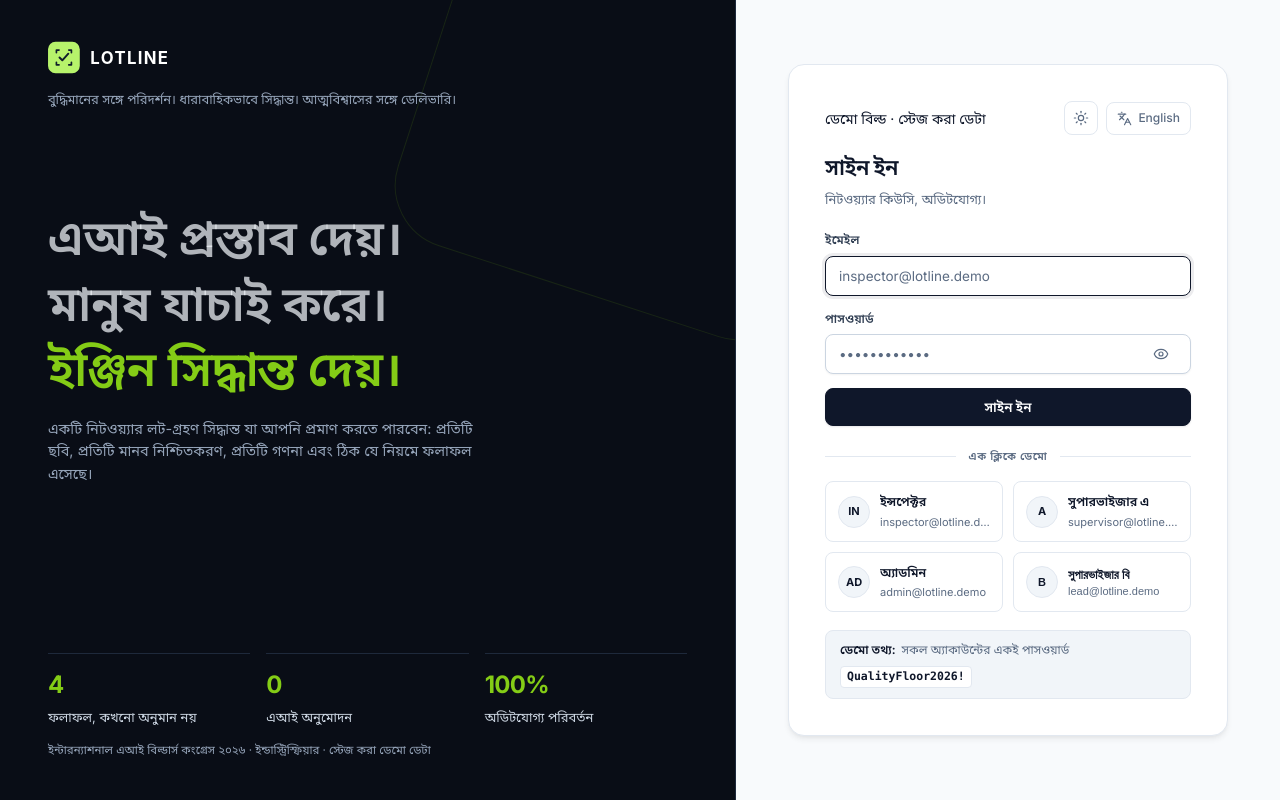
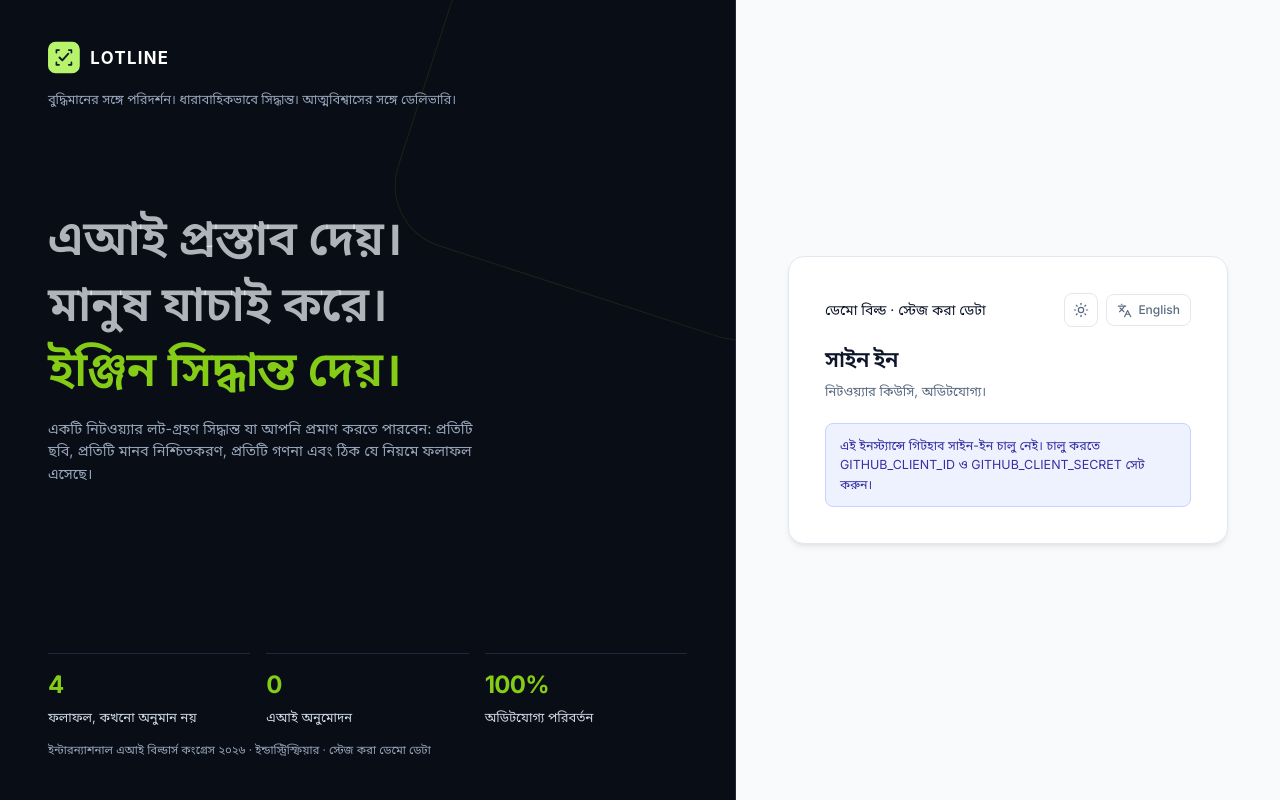
Before and after one commit to hridewelx/ai-builders-congress, a FastAPI app: page /login in a window 1280 px wide. Run offline with FastAPI, Linux system fonts and the light colour scheme; data comes from the database, SQL or seed files in the repository; data that the repository does not hold is empty; parts of the project's set-up code (start-up, migrations or seed data) failed here and were passed over.

Commit message:
Make the login GitHub-only: no password form, no demo-account picker

```diff
--- a/static/css/login.css
+++ b/static/css/login.css
@@ -108,7 +108,6 @@
   background: var(--bg);
   min-width: 0;
 }
-.login form { width: 100%; }
 .login .auth-card {
   width: 100%;
   max-width: 440px;
@@ -130,124 +129,44 @@
   margin-bottom: 22px;
 }
 
-.login .divider {
+.login .signin {
   display: flex;
   align-items: center;
-  gap: 12px;
-  margin: 22px 0 16px;
-  color: var(--muted);
+  justify-content: center;
+  gap: 9px;
+  width: 100%;
+  min-height: 46px;
+  padding: 0 16px;
+  border: 1px solid var(--line-strong);
+  border-radius: var(--radius-sm);
+  background: var(--surface-subtle);
+  color: var(--text);
+  font-family: inherit;
+  font-size: 14px;
+  font-weight: 600;
+  text-decoration: none;
+  box-shadow: var(--shadow-sm);
+  transition: background 0.15s ease, border-color 0.15s ease, transform 0.15s ease;
 }
-.login .divider span {
-  flex: 1;
-  height: 1px;
-  background: var(--line);
-}
-.login .divider b {
-  font-size: 11px;
-  text-transform: uppercase;
-  letter-spacing: 0.06em;
-  font-weight: 600;
-  color: var(--muted);
-}
-
-.login .demo-grid {
-  display: grid;
-  grid-template-columns: repeat(2, minmax(0, 1fr));
-  grid-auto-rows: 1fr;
-  gap: 10px;
-  align-items: stretch;
-}
-.login .demo-grid form {
-  display: flex;
-  margin: 0;
-  width: 100%;
-  height: 100%;
-}
-.login .demo-role {
-  display: flex;
-  align-items: center;
-  gap: 10px;
-  width: 100%;
-  height: 100%;
-  box-sizing: border-box;
-  border: 1px solid var(--line);
-  border-radius: var(--radius-sm);
+.login .signin:hover {
   background: var(--surface);
-  padding: 10px 12px;
-  cursor: pointer;
-  color: var(--text);
-  min-height: 54px;
-  transition: all 0.15s ease;
-  text-decoration: none;
-}
-.login .demo-role:hover {
-  border-color: var(--ink-strong);
-  background: var(--surface-subtle);
+  border-color: var(--ink-soft);
   transform: translateY(-1px);
 }
-.login .demo-role .demo-initial {
-  width: 32px;
-  height: 32px;
-  border-radius: 50%;
-  display: grid;
-  place-items: center;
-  background: var(--surface-subtle);
-  border: 1px solid var(--line);
-  font-size: 11px;
-  font-weight: 700;
-  color: var(--ink-strong);
-  flex-shrink: 0;
+.login .signin:active { transform: translateY(0); }
+.login .signin:focus-visible {
+  outline: none;
+  box-shadow: var(--focus);
 }
-.login .demo-role .demo-info {
-  min-width: 0;
-  flex: 1;
-  display: flex;
-  flex-direction: column;
-  text-align: left;
+.login .signin svg { flex: 0 0 auto; }
+
+.login .auth-note {
+  margin: 0;
+  padding: 12px 14px;
+  border: 1px solid var(--blue-line);
+  border-radius: var(--radius-sm);
+  background: var(--blue-bg);
+  color: var(--blue-ink);
+  font-size: 12.5px;
+  line-height: 1.55;
 }
-.login .demo-role .demo-name {
-  display: block;
-  font-size: 12.5px;
-  font-weight: 650;
-  color: var(--text);
-  white-space: nowrap;
-  overflow: hidden;
-  text-overflow: ellipsis;
-}
-.login .demo-role .demo-email {
-  display: block;
-  font-size: 11px;
-  color: var(--muted);
-  white-space: nowrap;
-  overflow: hidden;
-  text-overflow: ellipsis;
-  margin-top: 2px;
-}
-
-.login .demo-box {
-  margin-top: 18px;
-  padding: 10px 14px;
-  border: 1px solid var(--line);
-  border-radius: var(--radius-sm);
-  background: var(--surface-subtle);
-  font-size: 12px;
-  color: var(--muted);
-  display: flex;
-  align-items: center;
-  gap: 6px;
-  flex-wrap: wrap;
-}
-.login .demo-box-lbl {
-  font-weight: 600;
-  color: var(--text);
-}
-.login .demo-box code {
-  font-family: var(--mono);
-  font-size: 11.5px;
-  font-weight: 600;
-  padding: 1px 6px;
-  background: var(--surface);
-  border: 1px solid var(--line);
-  border-radius: 4px;
-  color: var(--text);
-}
--- a/static/css/responsive.css
+++ b/static/css/responsive.css
@@ -9,12 +9,13 @@
   .cols-4 { grid-template-columns: repeat(2, minmax(0, 1fr)); }
   .content { padding: 20px 24px 48px; }
   .topbar { padding: 10px 24px; }
-  .login { grid-template-columns: 1fr; min-height: 100vh; }
-  .login .left { padding: 32px 24px; min-height: auto; border-right: none; border-bottom: 1px solid #1e293b; }
+  /* Stacked, the sign-in card has to come first: it is the only way in. */
+  .login { display: flex; flex-direction: column; min-height: 100vh; }
+  .login .auth { order: -1; padding: 48px 20px 28px; }
+  .login .left { padding: 8px 24px 40px; min-height: auto; border-right: none; border-top: 1px solid #1e293b; }
   .login .hero-main { margin: 18px 0; padding: 0; }
-  .login h1 { font-size: clamp(28px, 5vw, 38px); }
-  .login .auth { padding: 32px 20px 48px; }
-  .login .auth-card { max-width: 420px; width: 100%; margin: 0 auto; padding: 28px 24px; }
+  .login h1 { font-size: clamp(26px, 5vw, 38px); }
+  .login .auth-card { max-width: 440px; width: 100%; margin: 0 auto; padding: 26px 22px; }
 }
 @media (max-width: 900px) {
   :root { --topbar-h: 60px; }
@@ -90,7 +91,6 @@
   .filter-pills .pill-btn { flex: 1; text-align: center; }
   .topbar { padding: 8px 12px; }
   .content { padding: 12px 12px 40px; }
-  .login .demo-grid { grid-template-columns: 1fr; }
   .login .proof { grid-template-columns: repeat(3, 1fr); gap: 8px; }
   .login .proof b { font-size: 18px; }
   .login .proof span { font-size: 11px; }
--- a/templates/login.html
+++ b/templates/login.html
@@ -59,75 +59,17 @@
       {% endif %}
 
       {% if github_oauth %}
-      <a class="btn ghost lg" href="/api/auth/github" style="width:100%;margin-bottom:14px">
-        <svg width="16" height="16" viewBox="0 0 16 16" aria-hidden="true" fill="currentColor" style="margin-right:8px">
+      <a class="signin" href="/api/auth/github">
+        <svg width="17" height="17" viewBox="0 0 16 16" aria-hidden="true" fill="currentColor">
           <path d="M8 0C3.58 0 0 3.58 0 8c0 3.54 2.29 6.53 5.47 7.59.4.07.55-.17.55-.38 0-.19-.01-.82-.01-1.49-2.01.37-2.53-.49-2.69-.94-.09-.23-.48-.94-.82-1.13-.28-.15-.68-.52-.01-.53.63-.01 1.08.58 1.23.82.72 1.21 1.87.87 2.33.66.07-.52.28-.87.51-1.07-1.78-.2-3.64-.89-3.64-3.95 0-.87.31-1.59.82-2.15-.08-.2-.36-1.02.08-2.12 0 0 .67-.21 2.2.82.64-.18 1.32-.27 2-.27.68 0 1.36.09 2 .27 1.53-1.04 2.2-.82 2.2-.82.44 1.1.16 1.92.08 2.12.51.56.82 1.27.82 2.15 0 3.07-1.87 3.75-3.65 3.95.29.25.54.73.54 1.48 0 1.07-.01 1.93-.01 2.2 0 .21.15.46.55.38A8.01 8.01 0 0 0 16 8c0-4.42-3.58-8-8-8Z"/>
         </svg>
         {{ tr('login.github') }}
       </a>
-      <div class="divider"><span></span><b>{{ tr('login.or') }}</b><span></span></div>
+      {% else %}
+      <div class="auth-note" role="note">
+        {{ 'GitHub sign-in is not enabled on this instance. Set GITHUB_CLIENT_ID and GITHUB_CLIENT_SECRET to turn it on.' if lang=='en' else 'এই ইনস্ট্যান্সে গিটহাব সাইন-ইন চালু নেই। চালু করতে GITHUB_CLIENT_ID ও GITHUB_CLIENT_SECRET সেট করুন।' }}
+      </div>
       {% endif %}
-
-      <form method="post" action="/login">
-        <div class="field">
-          <label for="email">{{ tr('login.email') }}</label>
-          <input id="email" name="email" type="email" autocomplete="username" required placeholder="inspector@lotline.demo" autocapitalize="none" spellcheck="false" autofocus>
-        </div>
-        <div class="field">
-          <label for="password">{{ tr('login.password') }}</label>
-          <div style="position:relative">
-            <input id="password" name="password" type="password" autocomplete="current-password" required placeholder="••••••••••••" style="padding-right:40px">
-            <button type="button" class="icon-btn pass-toggle" id="passToggle" aria-label="{{ 'Show password' if lang=='en' else 'পাসওয়ার্ড দেখুন' }}" title="{{ 'Show password' if lang=='en' else 'পাসওয়ার্ড দেখুন' }}" style="position:absolute;right:8px;top:50%;transform:translateY(-50%);background:none;border:none;cursor:pointer;color:var(--muted);display:flex;align-items:center;padding:4px">
-              {{ icons.icon('eye', 16) }}
-            </button>
-          </div>
-        </div>
-        <button class="btn primary lg" type="submit" style="width:100%">{{ tr('login.submit') }}</button>
-      </form>
-
-      <div class="divider"><span></span><b>{{ tr('login.demo') }}</b><span></span></div>
-
-      <div class="demo-grid">
-        <a class="demo-role" href="/demo/inspector">
-          <span class="demo-initial" aria-hidden="true">IN</span>
-          <span class="demo-info">
-            <span class="demo-name">{{ tr('common.inspector') }}</span>
-            <span class="demo-email">inspector@lotline.demo</span>
-          </span>
-        </a>
-        <a class="demo-role" href="/demo/supervisor">
-          <span class="demo-initial" aria-hidden="true">A</span>
-          <span class="demo-info">
-            <span class="demo-name">{{ 'Supervisor A' if lang=='en' else 'সুপারভাইজার এ' }}</span>
-            <span class="demo-email">supervisor@lotline.demo</span>
-          </span>
-        </a>
-        <a class="demo-role" href="/demo/admin">
-          <span class="demo-initial" aria-hidden="true">AD</span>
-          <span class="demo-info">
-            <span class="demo-name">{{ tr('common.admin') }}</span>
-            <span class="demo-email">admin@lotline.demo</span>
-          </span>
-        </a>
-        <form method="post" action="/login" style="margin:0">
-          <input type="hidden" name="email" value="lead@lotline.demo">
-          <input type="hidden" name="password" value="QualityFloor2026!">
-          <button class="demo-role" type="submit" aria-label="{{ 'Sign in as Supervisor B' if lang=='en' else 'সুপারভাইজার বি হিসেবে সাইন ইন' }}">
-            <span class="demo-initial" aria-hidden="true">B</span>
-            <span class="demo-info">
-              <span class="demo-name">{{ 'Supervisor B' if lang=='en' else 'সুপারভাইজার বি' }}</span>
-              <span class="demo-email">lead@lotline.demo</span>
-            </span>
-          </button>
-        </form>
-      </div>
-
-      <!-- Backend limitation note: Temporary-password changes are not exposed via a dedicated change-password route in this build. -->
-      <div class="demo-box">
-        <span class="demo-box-lbl">{{ 'Demo credentials' if lang=='en' else 'ডেমো তথ্য' }}:</span>
-        <span>{{ 'Seeded accounts share' if lang=='en' else 'সকল অ্যাকাউন্টের একই পাসওয়ার্ড' }}</span>
-        <code>QualityFloor2026!</code>
-      </div>
     </div>
   </section>
 </div>
```
Also changed, not shown: DEPLOY.md (+6 -2 lines), docs/HOW_IT_WORKS.md (+2 -1 lines), docs/SUBMISSION.md (+2 -1 lines), frontend/src/pages/LoginPage.tsx (+16 -145 lines), README.md, 1 other file.
